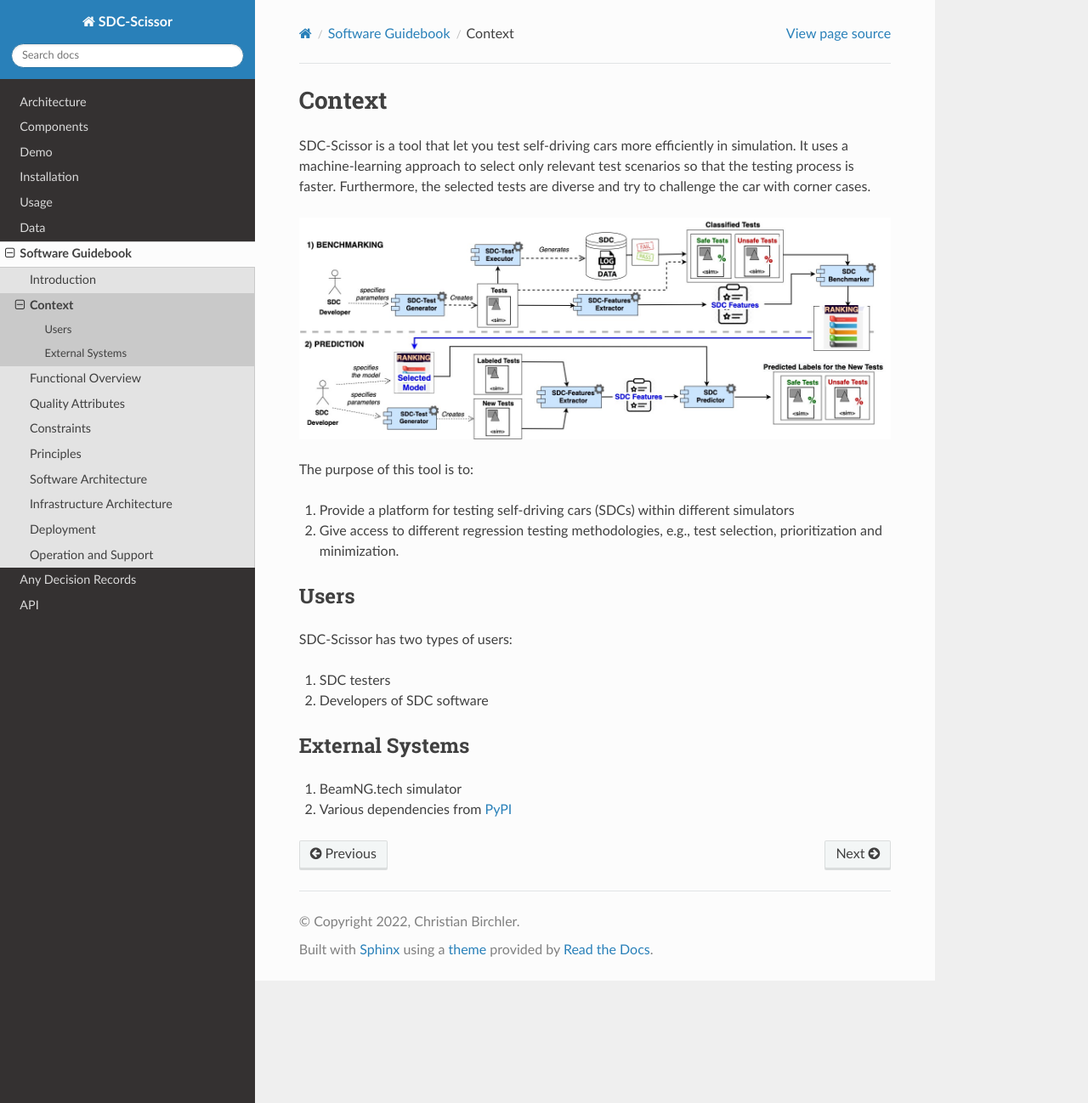
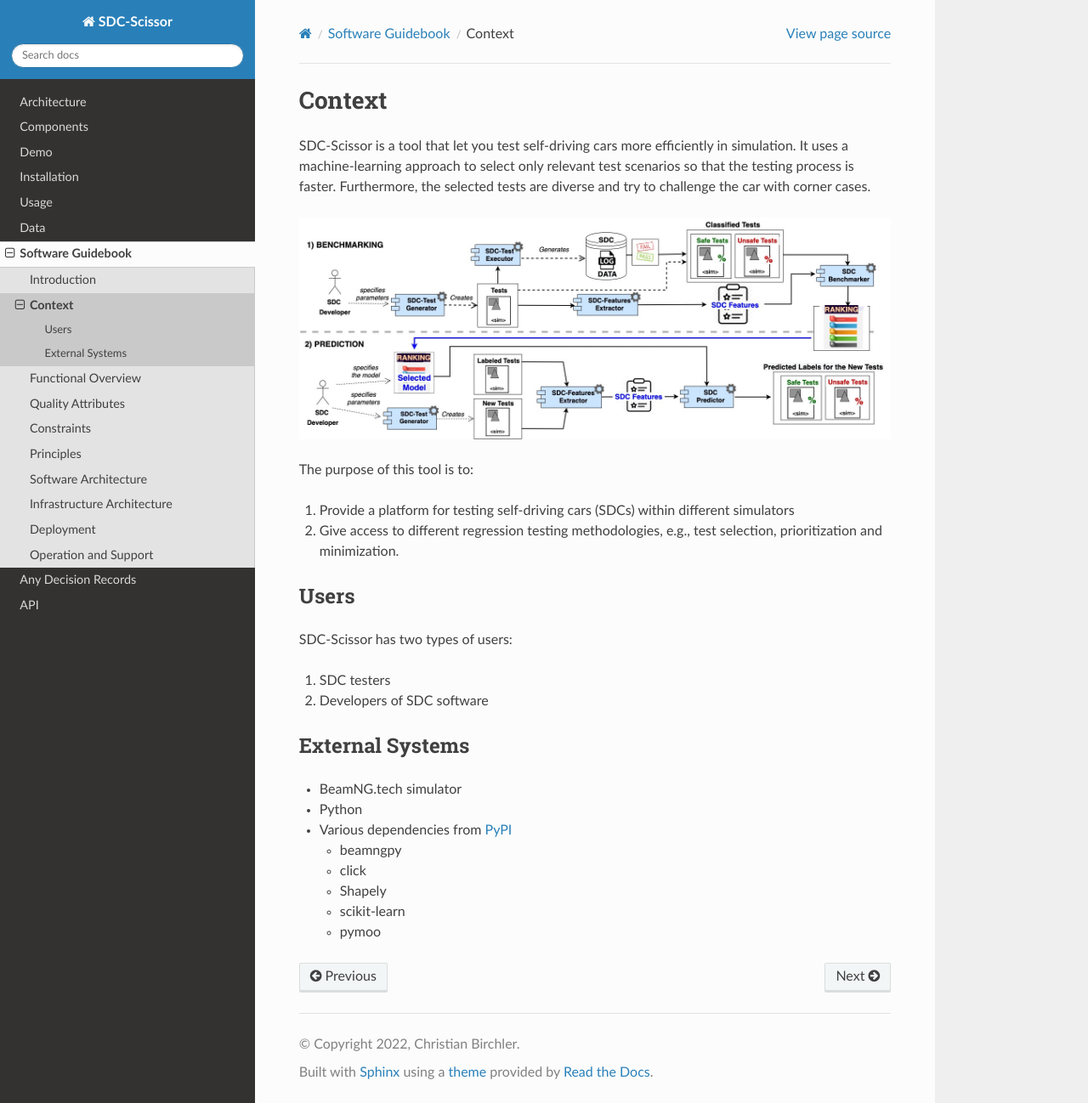
Before and after one commit to christianbirchler-org/sdc-scissor, a Sphinx documentation site: the page built from docs/software_guidebook/context.md, in a window 1280 px wide and 1298 px high. Shown: the whole window at 85% size. Built offline with Sphinx 7.4.7 and the Read the Docs theme 2.0.0, drawn with Linux system fonts in a browser that asks for light colours.

Commit message:
Update context.md

```diff
--- a/docs/software_guidebook/context.md
+++ b/docs/software_guidebook/context.md
@@ -17,5 +17,11 @@ SDC-Scissor has two types of users:
 2. Developers of SDC software
 
 ## External Systems
-1. BeamNG.tech simulator
-2. Various dependencies from [PyPI](https://pypi.org/)
+* BeamNG.tech simulator
+* Python
+* Various dependencies from [PyPI](https://pypi.org/)
+  * beamngpy
+  * click
+  * Shapely
+  * scikit-learn
+  * pymoo
```
